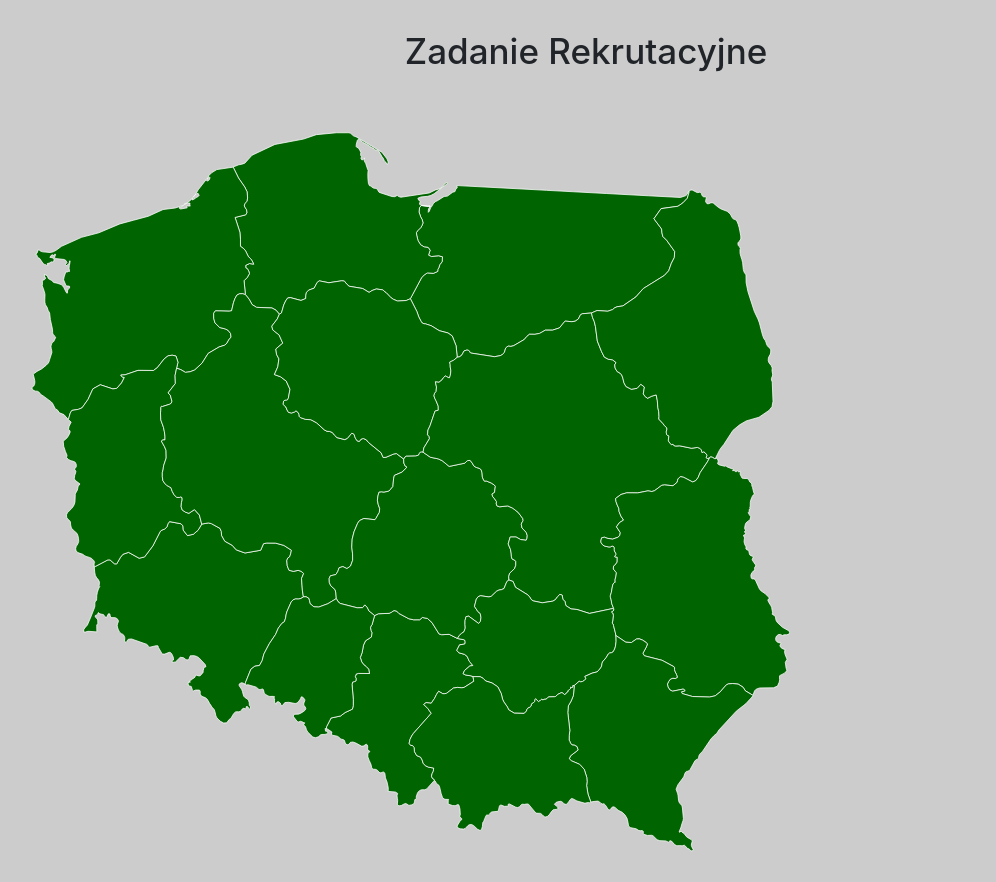
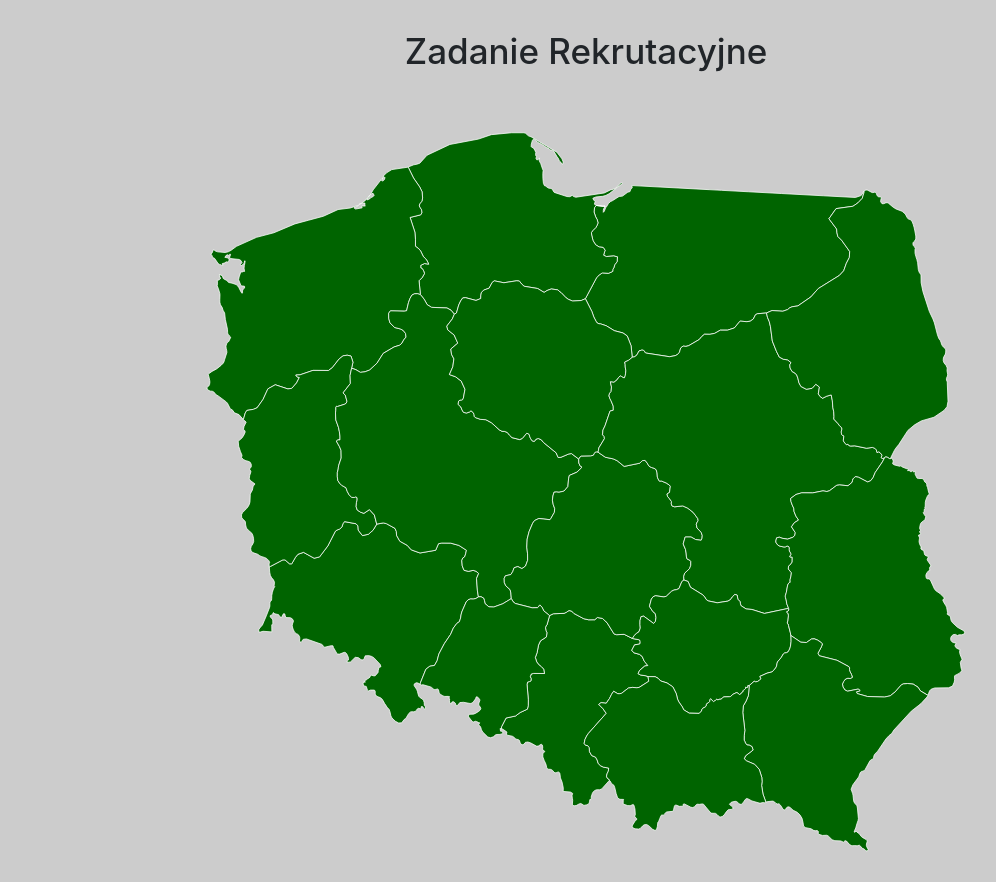
Before and after one commit to LeszekParkot/empik-recruitment, a React (Create React App) app: page / in a window 1280 px wide. Shown: the whole page, without its empty margins (54-1050 px from the left). Built offline with nearby package versions, Linux system fonts and the light colour scheme.

Commit message:
Map size fixed.

```diff
--- a/src/components/map/_map.scss
+++ b/src/components/map/_map.scss
@@ -5,6 +5,15 @@ $color-province: #006400;
     padding: 3rem 0;
     &__country{
         max-height: 90vh;
+        @media(nim-width: 576px){
+            min-height: 48.3rem;
+        }
+        @media(nim-width: 768px){
+            min-height: 65.4rem;
+        }
+        @media(nim-width: 992px){
+            min-height: 83.5rem;
+        }
     }
     &__province-area{
         transition: all 0.3s;
@@ -18,11 +27,8 @@ $color-province: #006400;
         cursor: pointer;
         fill: lighten($color-province, 8%);
     }
-    &__label{
-        position: absolute;
-    }
-    &__label.wm{
-        top: 10vw;
-        right: 10vw;
+
+    .container{
+        text-align: center;
     }
 }
--- a/src/index.css
+++ b/src/index.css
@@ -35,6 +35,24 @@ html p {
   max-height: 90vh;
 }
 
+@media (nim-width: 576px) {
+  .map__country {
+    min-height: 48.3rem;
+  }
+}
+
+@media (nim-width: 768px) {
+  .map__country {
+    min-height: 65.4rem;
+  }
+}
+
+@media (nim-width: 992px) {
+  .map__country {
+    min-height: 83.5rem;
+  }
+}
+
 .map__province-area {
   transition: all 0.3s;
   -webkit-transition: all 0.3s;
@@ -49,13 +67,8 @@ html p {
   fill: #008d00;
 }
 
-.map__label {
-  position: absolute;
-}
-
-.map__label.wm {
-  top: 10vw;
-  right: 10vw;
+.map .container {
+  text-align: center;
 }
 
 @-webkit-keyframes appear {
```
Also changed, not shown: 1 other file (tests, documents, lock files or other folders).
